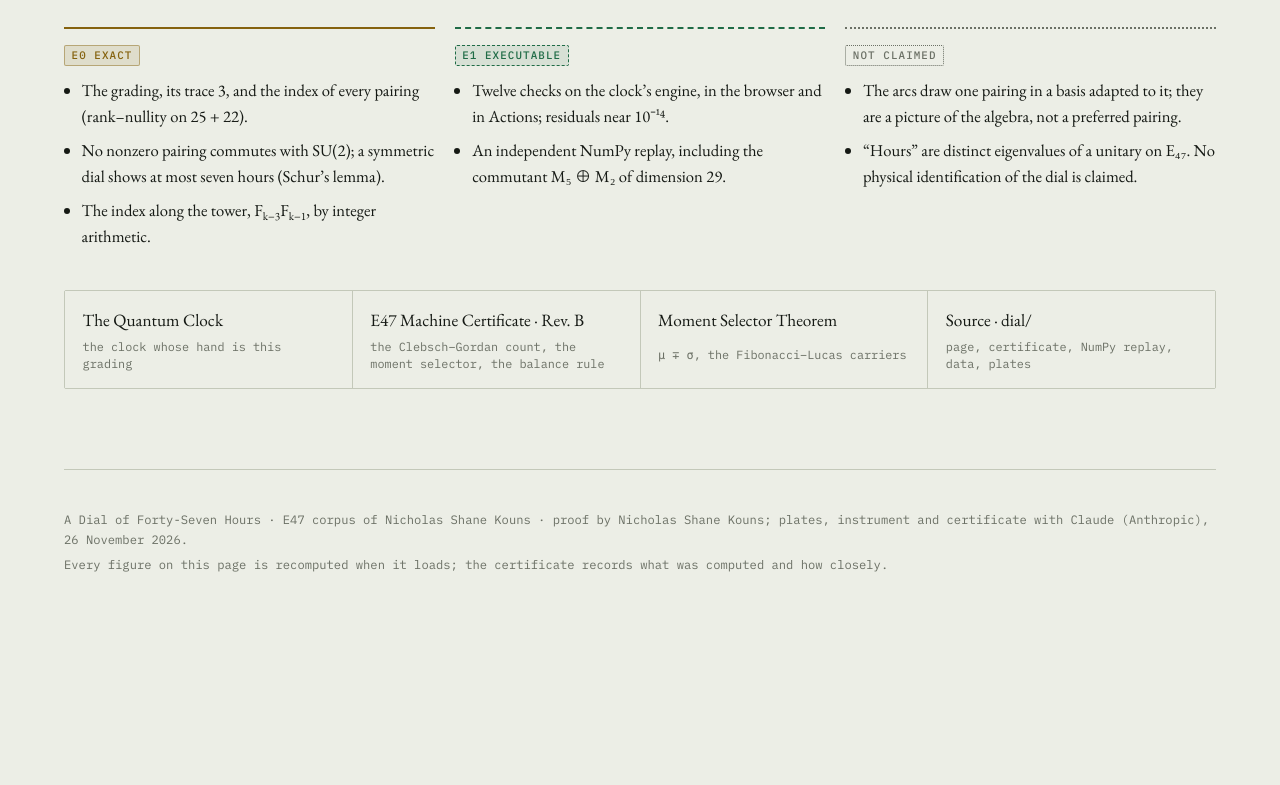
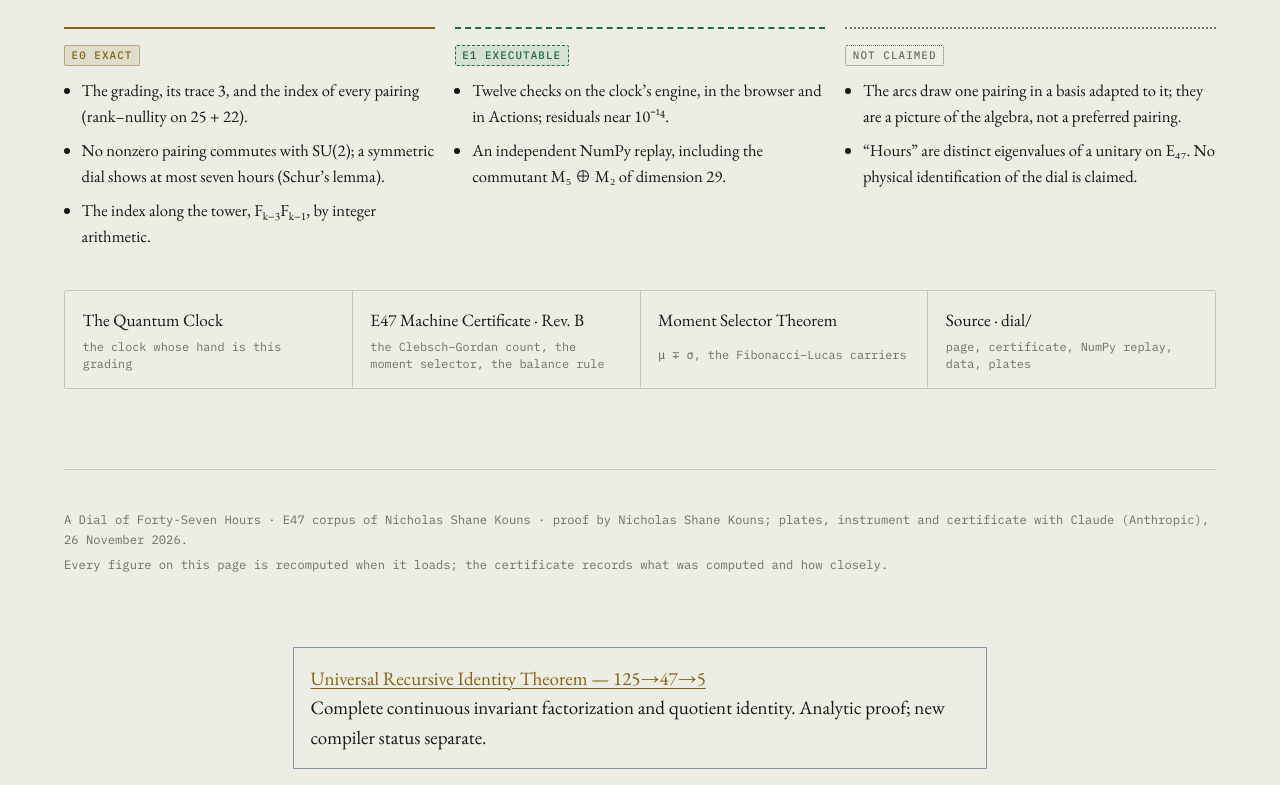
Before and after one commit to nicholaskouns-create/Time, a website with bundled scripts: page dial/index.html in a window 1280 px wide. Shown: the part 5957-6742 px from the top of the page. Before the commit the page ends 6588 px from the top, so only its background shows below. Built offline with nearby package versions, Linux system fonts and the light colour scheme; a web font is replaced by a local one.

Commit message:
Cross-link universal recursive identity theorem

```diff
--- a/dial/index.html
+++ b/dial/index.html
@@ -309,5 +309,5 @@ python dial/verify_dial.py             # independent NumPy replay, against dial_
 <a id="kkp-grid-door" href="https://nicholaskouns-create.github.io/Identity/grid/" title="Grid · live U.S. power-grid monitor with a certified spectral auditor" aria-label="Open Grid, the live U.S. power-grid monitor" style="position:fixed;left:12px;bottom:12px;z-index:2147483000;display:inline-flex;align-items:center;gap:7px;padding:7px 11px;border-radius:999px;background:rgba(9,11,13,.86);border:1px solid rgba(110,223,212,.38);color:#6edfd4;font:600 10px/1 ui-monospace,SFMono-Regular,Menlo,Consolas,monospace;letter-spacing:.16em;text-decoration:none;-webkit-backdrop-filter:blur(8px);backdrop-filter:blur(8px);box-shadow:0 6px 24px rgba(0,0,0,.35)">GRID</a>
 <script src="https://nicholaskouns-create.github.io/Identity/grid/door.js" defer></script>
 <!-- /KKP-GRID-DOOR-1 -->
-</body>
+<aside style="padding:1rem;margin:1rem auto;max-width:76ch;border:1px solid #8796a5"><a href="https://nicholaskouns-create.github.io/Identity/leri/universal-invariant/">Universal Recursive Identity Theorem — 125→47→5</a><p>Complete continuous invariant factorization and quotient identity. Analytic proof; new compiler status separate.</p></aside></body>
 </html>
```
